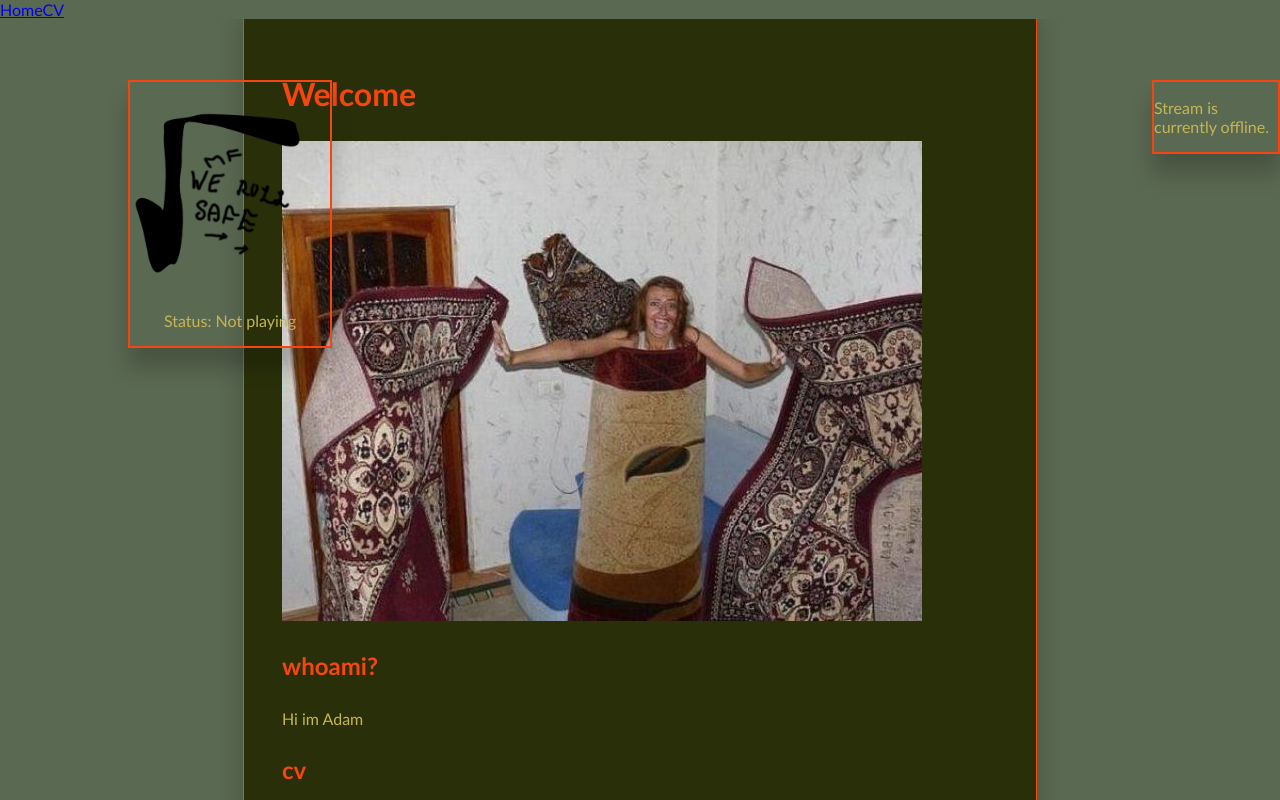
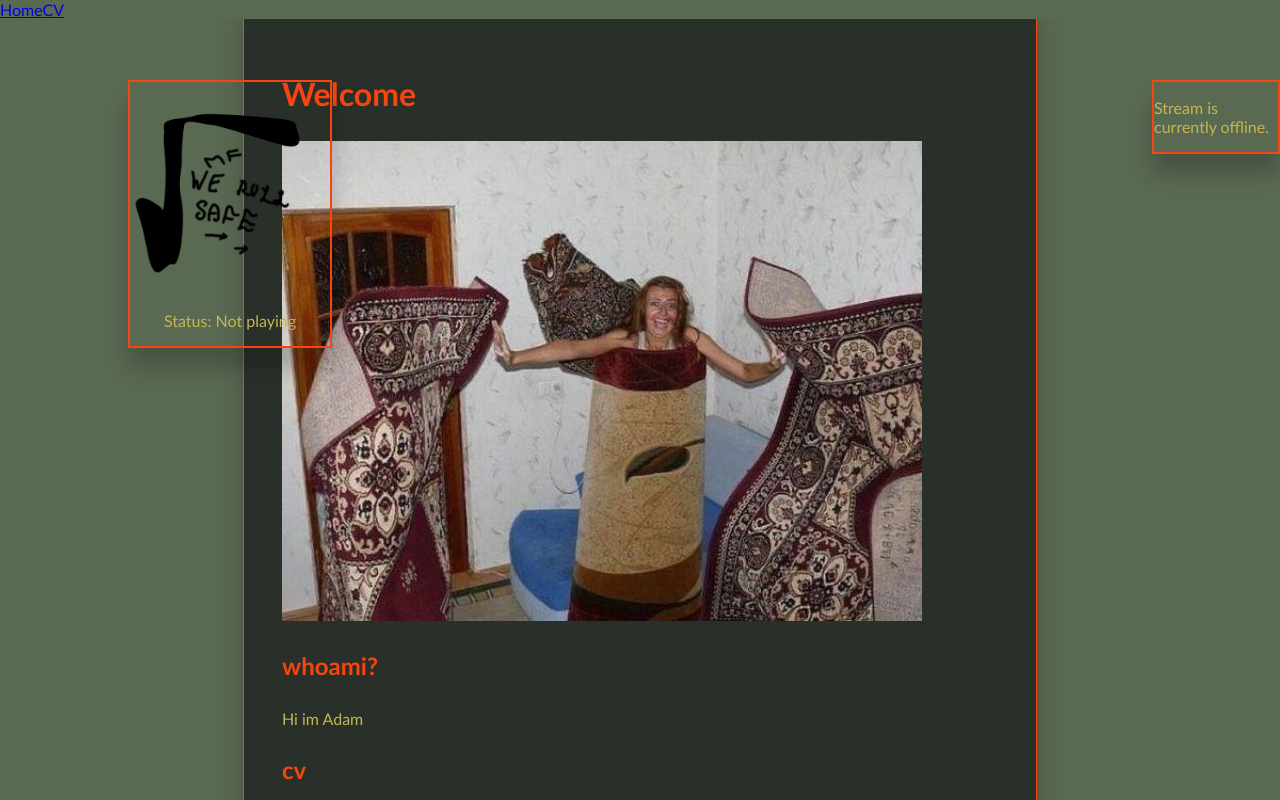
Before and after one commit to SteveThePug/web_server, a Vue app in the folder nginx/vue/: page / in a window 1280 px wide. Shown: the top 800 px of the page. Built offline with nearby package versions, Linux system fonts and the light colour scheme; no server answers.

Commit message:
adding div styles

```diff
--- a/nginx/vue/public/css/styles.css
+++ b/nginx/vue/public/css/styles.css
@@ -20,8 +20,8 @@
     --tertiary: #5a6952;
     --quaternary: #424542;
     --background_paper: #293029;
-    --background_paper: #293019;
-    --background_paper: #293009;
+    --background_paper2: #293019;
+    --background_paper3: #293009;
     --background: #5a6952;
 
     /*--tertiary: #948979;*/
```
